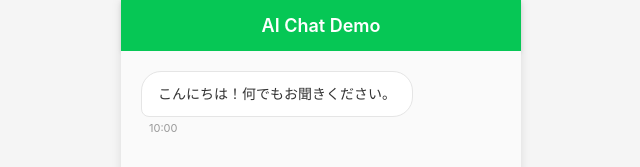
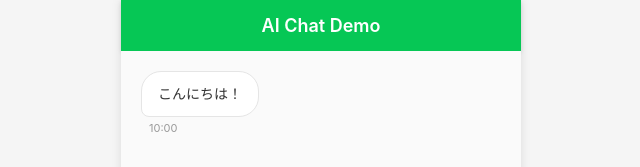
Before and after one commit to hyoshio/papa-web, a plain HTML site: page index.html in a window 1280 px wide. Shown: the top 167 px of the page, without its empty margins (319-959 px from the left). Drawn offline with Linux system fonts and the light colour scheme.

Commit message:
pull request

```diff
--- a/index.html
+++ b/index.html
@@ -15,7 +15,7 @@
         <div class="chat-messages" id="chatMessages">
             <div class="message ai-message">
                 <div class="message-content">
-                    こんにちは！何でもお聞きください。
+                    こんにちは！
                 </div>
                 <div class="message-time">10:00</div>
             </div>
```
